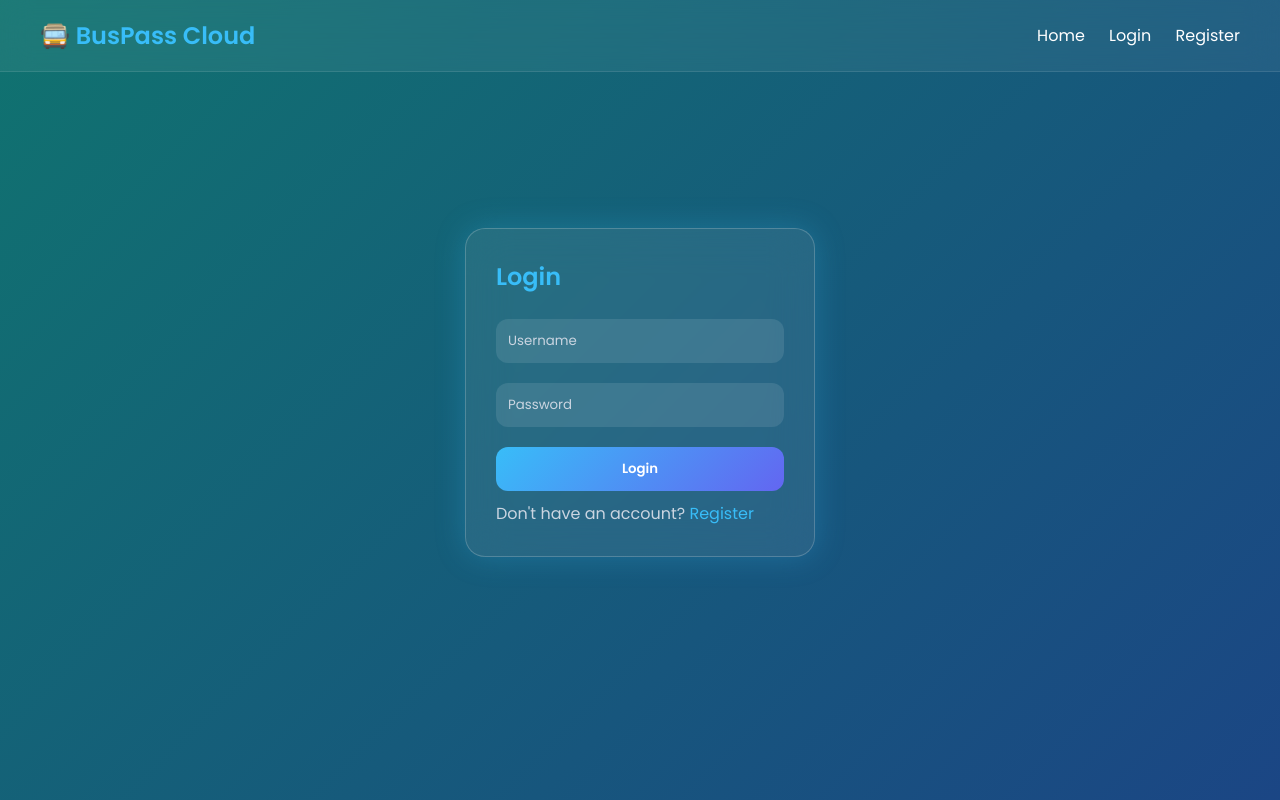
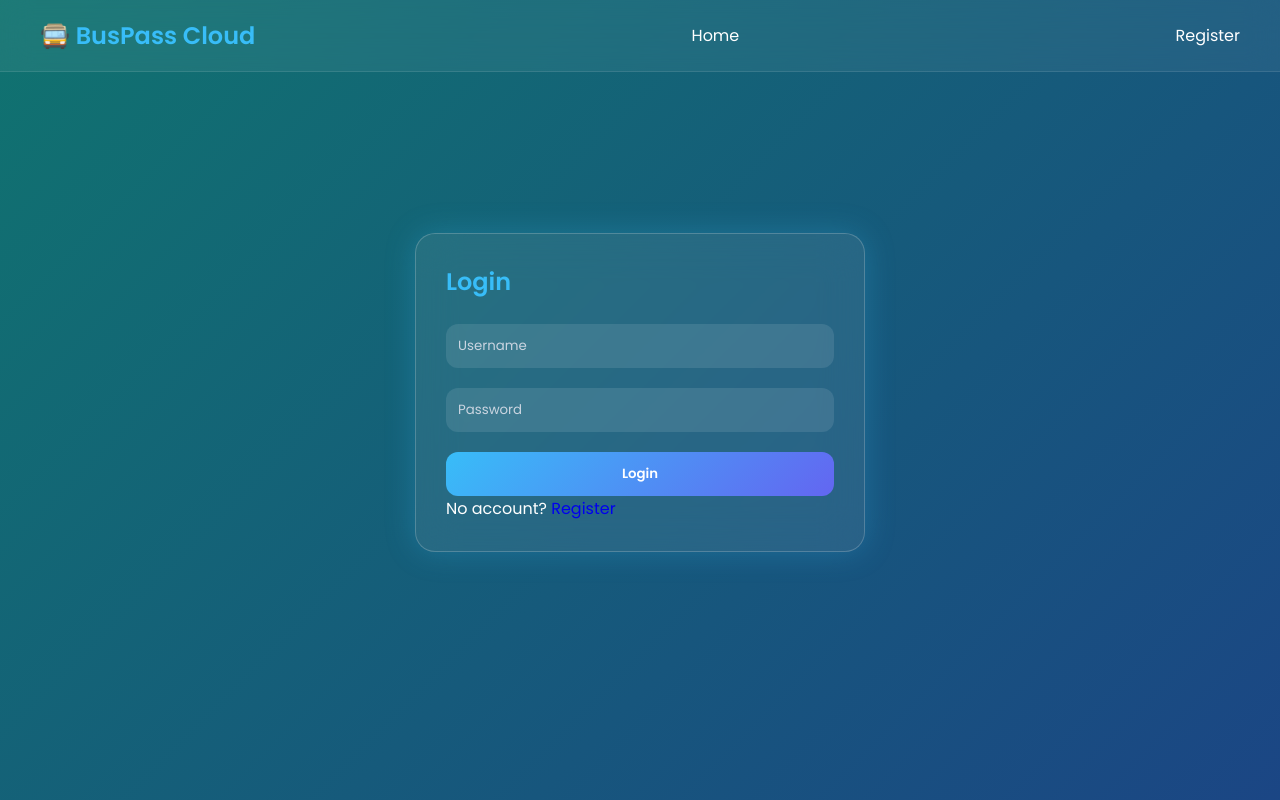
Before and after one commit to Sangeetha-123549/CodeAlpha_BusPassSystem1, a Flask app: page /login in a window 1280 px wide. Run offline with Flask 3, Linux system fonts and the light colour scheme.

Commit message:
login.html

```diff
--- a/templates/login.html
+++ b/templates/login.html
@@ -1,35 +1,30 @@
 <!DOCTYPE html>
 <html>
 <head>
-    <title>Login - Bus Pass</title>
+    <title>Login</title>
     <link rel="stylesheet" href="{{ url_for('static', filename='style.css') }}">
 </head>
 <body>
 
 <nav>
     <h1>🚍 BusPass Cloud</h1>
-    <div>
-        <a href="/">Home</a>
-        <a href="/login">Login</a>
-        <a href="/register">Register</a>
-    </div>
+    <a href="/">Home</a>
+    <a href="/register">Register</a>
 </nav>
 
 <div class="container center">
 
-    <div class="card" style="width:350px;">
+    <div class="card">
         <h2>Login</h2>
 
-        <form method="POST">
+        <form method="POST" action="/login">
             <input type="text" name="username" placeholder="Username" required>
             <input type="password" name="password" placeholder="Password" required>
 
             <button type="submit">Login</button>
         </form>
 
-        <p style="margin-top:10px; color:#cbd5e1;">
-            Don't have an account? <a href="/register" style="color:#38bdf8;">Register</a>
-        </p>
+        <p>No account? <a href="/register">Register</a></p>
     </div>
 
 </div>
```
